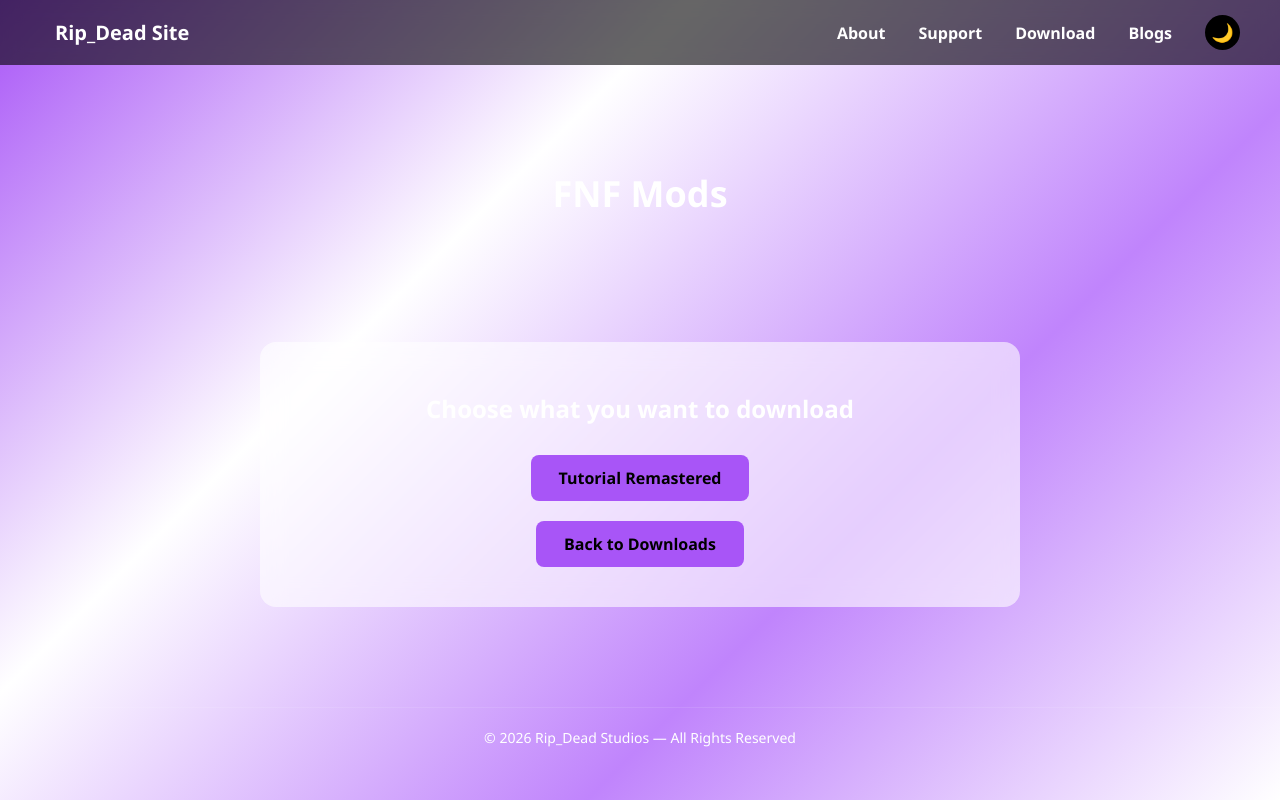
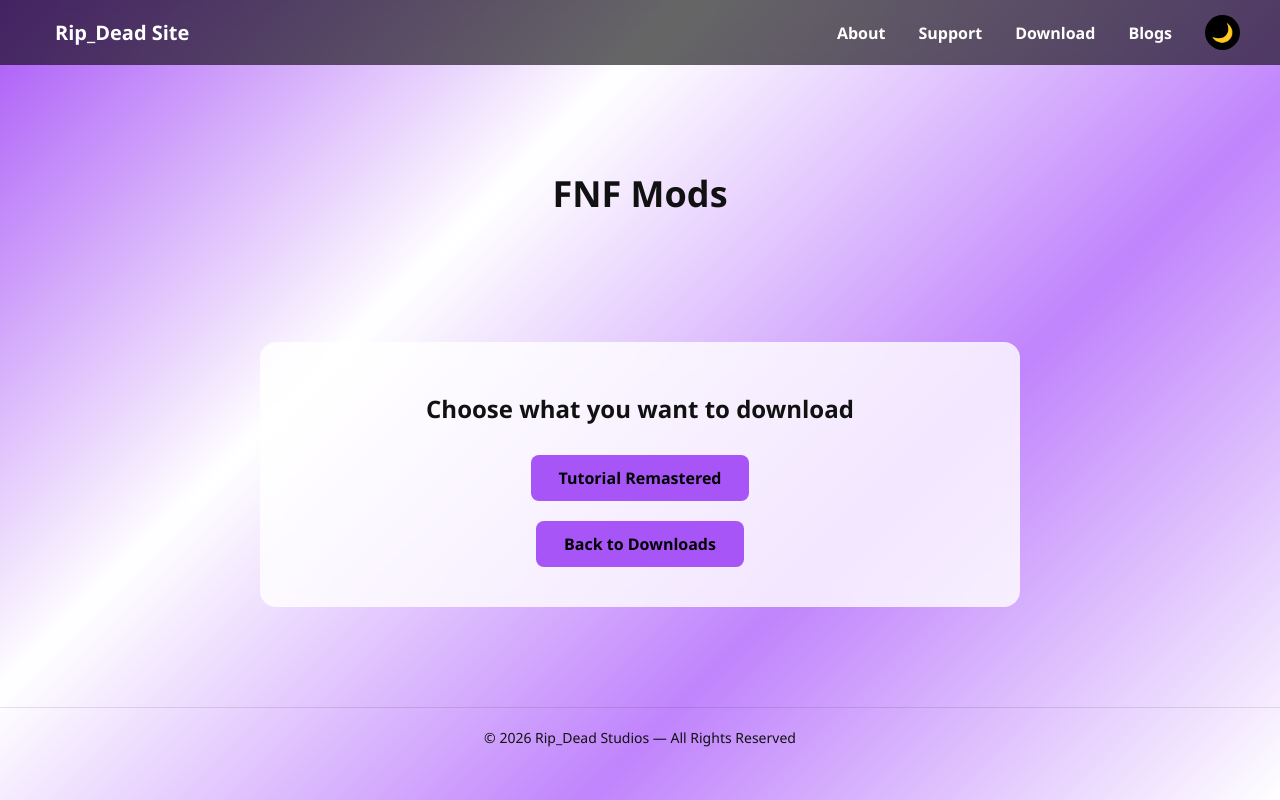
Before and after one commit to ripdead32/ripdead32.github.io, a plain HTML site: page downloads/fnfmods/index.html in a window 1280 px wide. Both pictures are taken after a click on the button "☀️". Drawn offline with Linux system fonts and the light colour scheme.

Commit message:
Update index.html

```diff
--- a/downloads/fnfmods/index.html
+++ b/downloads/fnfmods/index.html
@@ -6,13 +6,31 @@
 <title>Rip_Dead Site - FNF Mods</title>
 <link rel="icon" href="/favicon.ico">
 <link rel="stylesheet" href="/navbar.css">
+
 <style>
 body{
   margin:0;
   font-family:'Segoe UI',sans-serif;
   color:#fff;
   overflow-x:hidden;
+  transition:0.3s;
 }
+
+/* Light mode fix */
+body.light{
+  color:#111;
+}
+body.light h1,
+body.light h2,
+body.light h3,
+body.light p,
+body.light span,
+body.light strong,
+body.light li{
+  color:#111;
+}
+
+/* Animated gradient background */
 body::before{
   content:"";
   position:fixed;
@@ -25,8 +43,13 @@ body::before{
 body.light::before{
   background:linear-gradient(-45deg,#fff,#c084fc,#fff,#a855f7);
 }
-@keyframes gradientMove{0%{background-position:0% 50%;}50%{background-position:100% 50%;}100%{background-position:0% 50%;}}
+@keyframes gradientMove{
+  0%{background-position:0% 50%;}
+  50%{background-position:100% 50%;}
+  100%{background-position:0% 50%;}
+}
 
+/* Navbar (always dark blur) */
 .navbar{
   display:flex;
   justify-content:space-between;
@@ -47,7 +70,9 @@ body.light::before{
   border:none;
   cursor:pointer;
 }
-.navbar a:hover{border-bottom:2px solid #a855f7;}
+.navbar a:hover{
+  border-bottom:2px solid #a855f7;
+}
 .theme-toggle{
   width:35px;
   height:35px;
@@ -63,13 +88,26 @@ body.light .theme-toggle{
   background:#000;
   color:#fff;
 }
-.nav-right{display:flex;align-items:center;}
+.nav-right{
+  display:flex;
+  align-items:center;
+}
 
-.hero{text-align:center;padding:80px 20px 40px 20px;}
-.hero h1{font-size:36px;}
+/* Layout */
+.hero{
+  text-align:center;
+  padding:80px 20px 40px 20px;
+}
+.hero h1{
+  font-size:36px;
+}
 
-.section{padding:40px 20px 80px 20px;text-align:center;}
+.section{
+  padding:40px 20px 80px 20px;
+  text-align:center;
+}
 
+/* Card */
 .card{
   background:rgba(20,20,20,0.6);
   backdrop-filter:blur(12px);
@@ -80,8 +118,20 @@ body.light .theme-toggle{
   transition:transform 0.3s ease;
   text-align:center;
 }
-.card:hover{transform:translateY(-6px);}
+body.light .card{
+  background:rgba(255,255,255,0.8);
+}
 
+.card:hover{
+  transform:translateY(-6px);
+}
+
+.card p{
+  margin:15px 0;
+  line-height:1.5em;
+}
+
+/* Buttons */
 .card a.button{
   display:inline-block;
   margin:10px 10px;
@@ -93,10 +143,23 @@ body.light .theme-toggle{
   text-decoration:none;
   transition:transform 0.2s ease,background 0.2s ease;
 }
-.card a.button:hover{transform:scale(1.05);background:#c084fc;}
+.card a.button:hover{
+  transform:scale(1.05);
+  background:#c084fc;
+}
 
-footer{text-align:center;padding:20px;font-size:14px;border-top:1px solid rgba(255,255,255,0.1);}
+/* Footer */
+footer{
+  text-align:center;
+  padding:20px;
+  font-size:14px;
+  border-top:1px solid rgba(255,255,255,0.1);
+}
+body.light footer{
+  border-top:1px solid rgba(0,0,0,0.1);
+}
 
+/* Responsive */
 @media(max-width:768px){
   .navbar{flex-direction:column;gap:10px;}
   .nav-right{flex-wrap:wrap;justify-content:center;}
@@ -105,6 +168,7 @@ footer{text-align:center;padding:20px;font-size:14px;border-top:1px solid rgba(2
 }
 </style>
 </head>
+
 <body>
 
 <div class="navbar">
```
